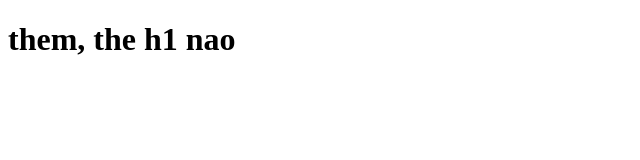
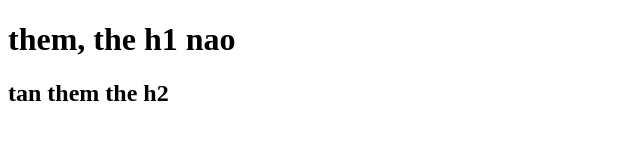
Before and after one commit to TonyTan93/new-repo, a plain HTML site: page index.html in a window 1280 px wide. Shown: the whole page, without its empty margins (0-640 px from the left). Drawn offline with Linux system fonts and the light colour scheme.

Commit message:
tan la vo doi

```diff
--- a/index.html
+++ b/index.html
@@ -8,5 +8,6 @@
 </head>
 <body>
     <h1>them, the h1 nao</h1>
+    <h2>tan them the h2</h2>
 </body>
 </html>
```
